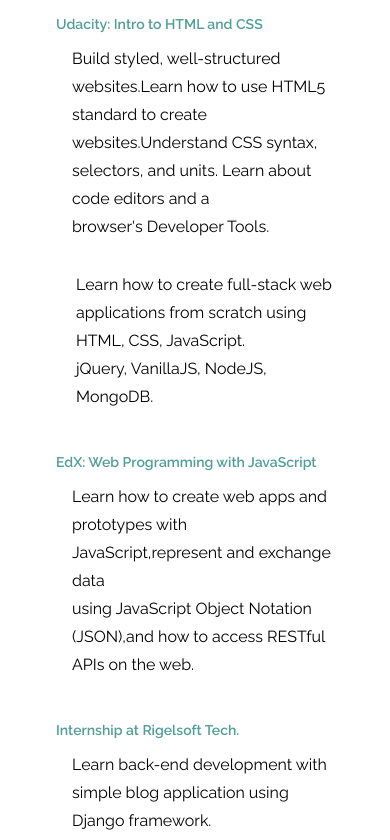
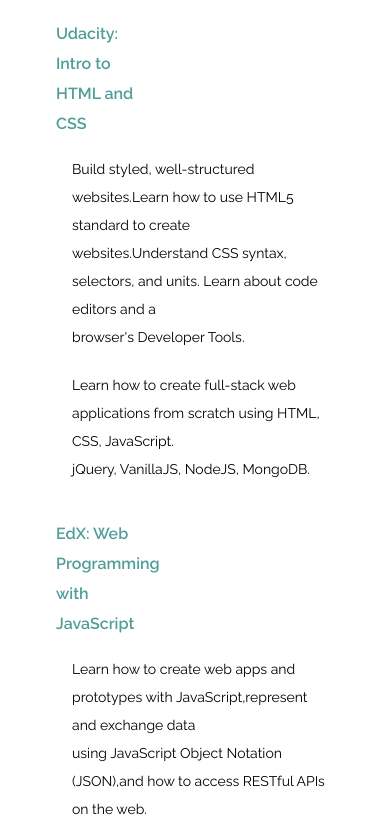
Before and after one commit to HariSunil/resume, a plain HTML site: page index.html in a window 390 px wide. Shown: the part 616-1456 px from the top of the page. Drawn offline with Linux system fonts and the light colour scheme.

Commit message:
responsive

```diff
--- a/index.html
+++ b/index.html
@@ -18,7 +18,7 @@
         </div>
         <h1>Arthi V</h1>
         <section>
-            <p>Hello! I am Arthi. I work as interface and front-end developer. I have passion for pixel<br> perfect, minimal and easy to use interfaces. I'm focused, dedicated, hard-working and<br> willing to learn in a changing and challenging environment.</p>
+            <p id="para">Hello! I am Arthi. I work as interface and front-end developer. I have passion for pixel<br> perfect, minimal and easy to use interfaces. I'm focused, dedicated, hard-working and<br> willing to learn in a changing and challenging environment.</p>
             <a href="#"><i class="fab fa-facebook-f"></i></a>
             <a href="#"><i class="fab fa-twitter"></i></a>
             <a href="#"><i class="fab fa-github-alt"></i></a>
@@ -33,12 +33,12 @@
              <div class="title">
                    <h4>Udacity: Intro to HTML and CSS</h4>
              </div>
-             <div class="description para">
+             <div class="description">
                   <p>Build styled, well-structured websites.Learn how to use HTML5 standard to create<br> websites.Understand CSS syntax, selectors, and units. Learn about code editors and a<br> browser's Developer Tools.</p>
              </div>
         </article>
         <article class="course">
-             <div class="description notitle">
+             <div class="description">
                   <p>Learn how to create full-stack web applications from scratch using HTML, CSS, JavaScript.<br> jQuery, VanillaJS, NodeJS, MongoDB.</p>
              </div>
         </article>
@@ -46,7 +46,7 @@
               <div class="title">
                    <h4>EdX: Web Programming with JavaScript</h4>
               </div>
-              <div class="description para1">
+              <div class="description">
                    <p>Learn how to create web apps and prototypes with JavaScript,represent and exchange data<br> using JavaScript Object Notation (JSON),and how to access RESTful APIs on the web.</p>
               </div>
         </article>
@@ -54,7 +54,7 @@
             <div class="title">
                   <h4>Internship at Rigelsoft Tech.</h4>
             </div>
-            <div class="description para2">
+            <div class="description">
                   <p>Learn back-end development with simple blog application using Django framework.</p>
             </div>
         </article>
--- a/style.css
+++ b/style.css
@@ -62,36 +62,19 @@ h3{
     margin-bottom: 30px;
 }
 .title h4{
-    display: block;
     margin-block: 16px;
     margin-inline: 0px;
     font-size: 16px;
 }
+.course{
+    display: flex;
+    flex-wrap: wrap;
+    margin-bottom: 20px;
+}
 .course .title{
     color:#509e98;
     font-size: 10px;
-}
-.notitle{
-    margin-bottom: 30px;
-    padding-left: 20px;
-}
-.description p{
-     font-size: 16px;
-}
-.para p{
-    padding-left: 124px;
-    margin-bottom: 30px;
-}
-.para1 p{
-    padding-left: 55px;
-    margin-bottom: 30px;
-}
-.para2 p{
-    padding-left: 144px;
-}
-.course{
-    display: flex;
-    flex-wrap: wrap;
+    flex-basis: 33.33%;
 }
 .skill{
     display:flex;
@@ -206,3 +189,28 @@ footer p{
         line-height: 2px;
      }
 }
+@media (max-width:720px){
+    .course .title{
+        display: flex;
+        flex-wrap: wrap;
+        flex-basis: 50%;
+    }
+    .title h4{
+        font-size: 16px;
+        line-height: 25px;
+    }
+    section p{
+        font-size: 14px;
+    }
+    footer{
+        text-align: center;
+    }
+}
+@media (max-width:1200px){
+    .course .title{
+        flex-basis: 30%;
+    }
+    .title h4{
+        line-height: 30px;
+    }
+}
```
